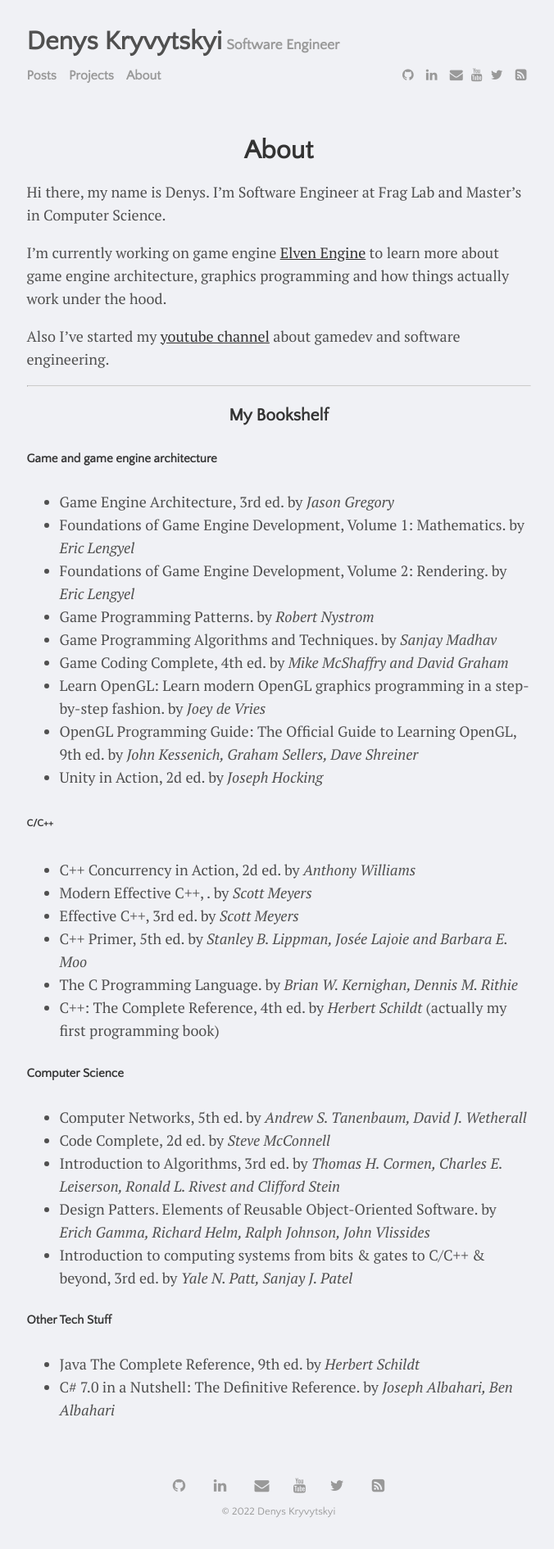
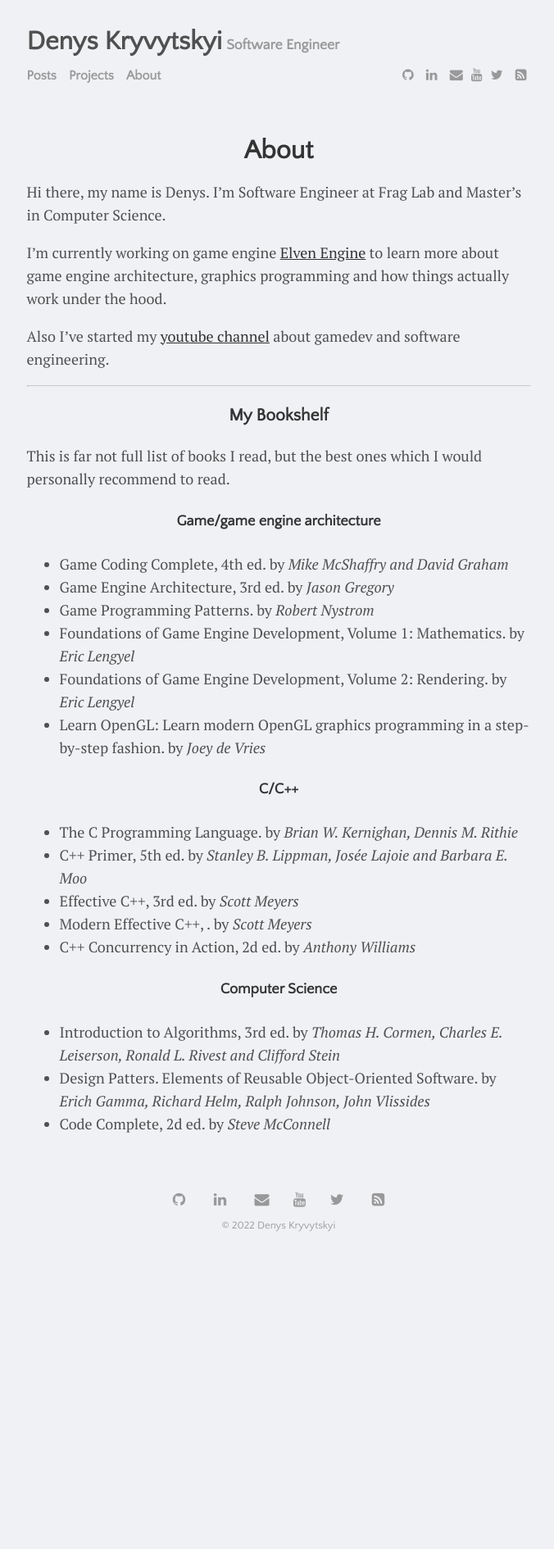
Before and after one commit to denyskryvytskyi/denyskryvytskyi.github.io, a Jekyll site: the page built from menu/about.md, in a window 1280 px wide. Shown: the whole page at 82% size, without its empty margins (300-976 px from the left). Built offline with Jekyll 4.4.1, drawn with Linux system fonts in a browser that asks for light colours; after the commit the page ends 1541 px from its top, so only the background shows below that.

Commit message:
Little fixes for about and event-system pages

```diff
--- a/menu/about.md
+++ b/menu/about.md
@@ -14,32 +14,24 @@ Also I've started my [youtube channel](https://www.youtube.com/channel/UCx90zcUS
 
 <h3 align="center"> My Bookshelf</h3>
 
-##### Game and game engine architecture
+This is far not full list of books I read, but the best ones which I would personally recommend to read.
+
+<h4 align="center"> Game/game engine architecture </h4>
+- Game Coding Complete, 4th ed. by *Mike McShaffry and David Graham*
 - Game Engine Architecture, 3rd ed. by *Jason Gregory*
+- Game Programming Patterns. by *Robert Nystrom*
 - Foundations of Game Engine Development, Volume 1: Mathematics. by *Eric Lengyel*
 - Foundations of Game Engine Development, Volume 2: Rendering. by *Eric Lengyel*
-- Game Programming Patterns. by *Robert Nystrom*
-- Game Programming Algorithms and Techniques. by *Sanjay Madhav*
-- Game Coding Complete, 4th ed. by *Mike McShaffry and David Graham*
 - Learn OpenGL: Learn modern OpenGL graphics programming in a step-by-step fashion. by *Joey de Vries*
-- OpenGL Programming Guide: The Official Guide to Learning OpenGL, 9th ed. by *John Kessenich, Graham Sellers, Dave Shreiner*
-- Unity in Action, 2d ed. by *Joseph Hocking*
 
-###### C/C++
+<h4 align="center"> C/C++ </h4>
+- The C Programming Language. by *Brian W. Kernighan, Dennis M. Rithie*
+- C++ Primer, 5th ed. by *Stanley B. Lippman, Josée Lajoie and Barbara E. Moo*
+- Effective C++, 3rd ed. by *Scott Meyers*
+- Modern Effective C++, . by *Scott Meyers*
 - C++ Concurrency in Action, 2d ed. by *Anthony Williams*
-- Modern Effective C++, . by *Scott Meyers*
-- Effective C++, 3rd ed. by *Scott Meyers*
-- C++ Primer, 5th ed. by *Stanley B. Lippman, Josée Lajoie and Barbara E. Moo*
-- The C Programming Language. by *Brian W. Kernighan, Dennis M. Rithie*
-- C++: The Complete Reference, 4th ed. by *Herbert Schildt* (actually my first programming book)
 
-##### Computer Science
-- Computer Networks, 5th ed. by *Andrew S. Tanenbaum, David J. Wetherall*
-- Code Complete, 2d ed. by *Steve McConnell*
+<h4 align="center"> Computer Science </h4>
 - Introduction to Algorithms, 3rd ed. by *Thomas H. Cormen, Charles E. Leiserson, Ronald L. Rivest and Clifford Stein*
 - Design Patters. Elements of Reusable Object-Oriented Software. by *Erich Gamma, Richard Helm, Ralph Johnson, John Vlissides*
-- Introduction to computing systems from bits & gates to C/C++ & beyond, 3rd ed. by *Yale N. Patt, Sanjay J. Patel*
-
-##### Other Tech Stuff
-- Java The Complete Reference, 9th ed. by *Herbert Schildt*
-- C# 7.0 in a Nutshell: The Definitive Reference. by *Joseph Albahari, Ben Albahari*
+- Code Complete, 2d ed. by *Steve McConnell*
```
Also changed, not shown: _posts/2022-06-09-event-system.md (+5 -5 lines), 1 other file.
